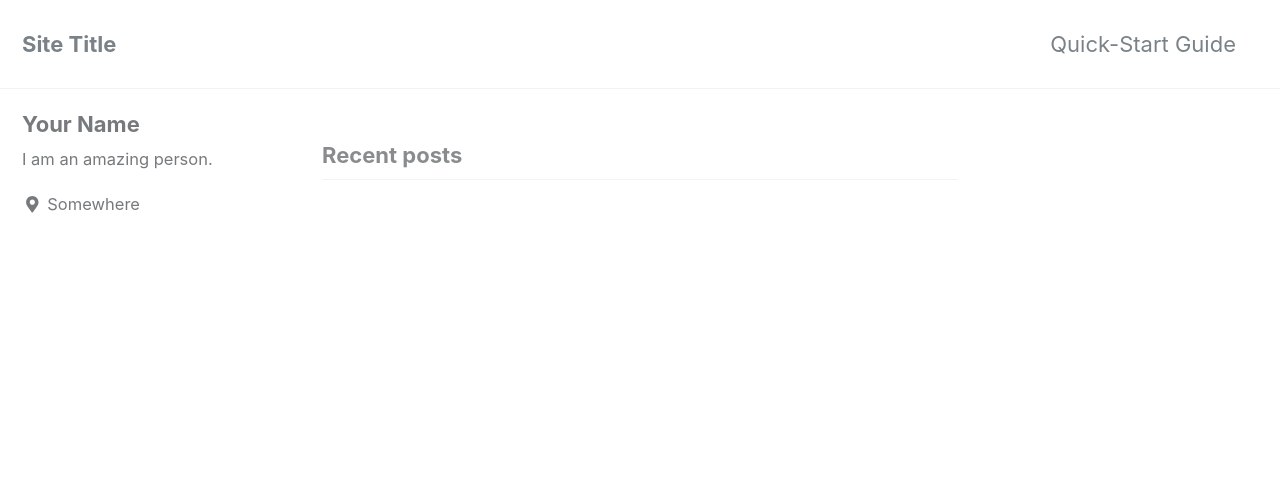
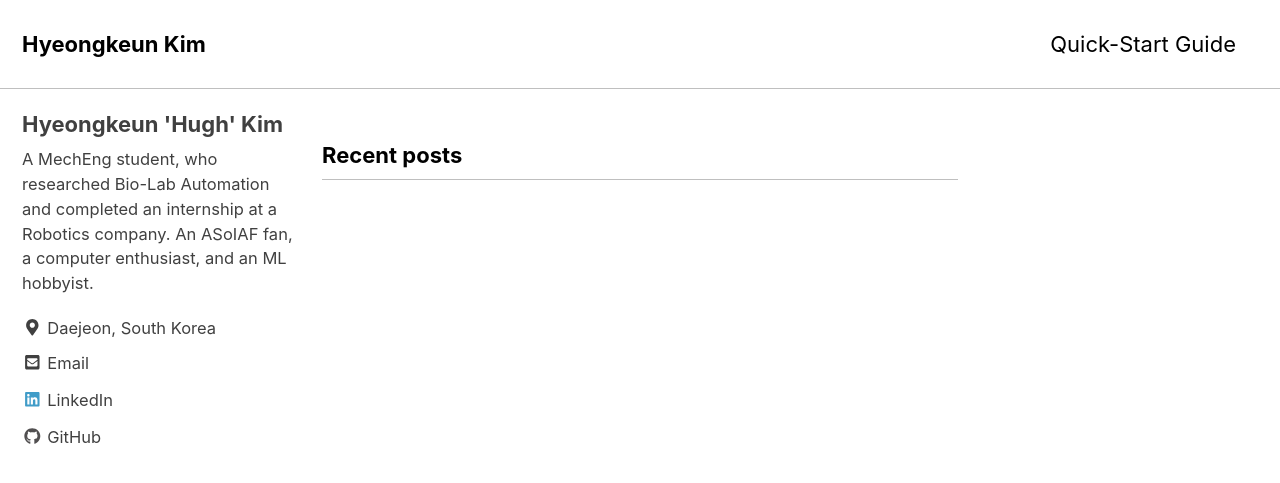
Before and after one commit to engiecat/engiecat.github.io, a Jekyll site: the page built from index.html, in a window 1280 px wide and 900 px high. Shown: the top 483 px of the window. Built offline with Jekyll 4.4.1, drawn with Linux system fonts in a browser that asks for light colours; nearby versions of some CDN libraries; the list of posts is cut into pages by our own code; some of the changed text lies outside the part shown.

Commit message:
test
test

```diff
--- a/_config.yml
+++ b/_config.yml
@@ -12,19 +12,19 @@
 
 # theme                  : "minimal-mistakes-jekyll"
 # remote_theme           : "mmistakes/minimal-mistakes"
-minimal_mistakes_skin    : "default" # "air", "aqua", "contrast", "dark", "dirt", "neon", "mint", "plum", "sunrise"
+minimal_mistakes_skin    : "contrast" # "air", "aqua", "contrast", "dark", "dirt", "neon", "mint", "plum", "sunrise", "default"
 
 # Site Settings
 locale                   : "en-US"
-title                    : "Site Title"
+title                    : "Hyeongkeun Kim"
 title_separator          : "-"
-name                     : "Your Name"
+name                     : "Hyeongkeun Kim"
 description              : "An amazing website."
 url                      : # the base hostname & protocol for your site e.g. "https://mmistakes.github.io"
 baseurl                  : # the subpath of your site, e.g. "/blog"
 repository               : # GitHub username/repo-name e.g. "mmistakes/minimal-mistakes"
 teaser                   : # path of fallback teaser image, e.g. "/assets/images/500x300.png"
-# breadcrumbs            : false # true, false (default)
+breadcrumbs            : true # true, false (default)
 words_per_minute         : 200
 comments:
   provider               : # false (default), "disqus", "discourse", "facebook", "google-plus", "staticman", "staticman_v2" "custom"
@@ -100,11 +100,11 @@ analytics:
 
 # Site Author
 author:
-  name             : "Your Name"
+  name             : "Hyeongkeun 'Hugh' Kim"
   avatar           : # path of avatar image, e.g. "/assets/images/bio-photo.jpg"
-  bio              : "I am an amazing person."
-  location         : "Somewhere"
-  email            :
+  bio              : "A MechEng student, who researched Bio-Lab Automation and completed an internship at a Robotics company. An ASoIAF fan, a computer enthusiast, and an ML hobbyist."
+  location         : "Daejeon, South Korea"
+  email            : engiecat3.14(at)gmail.com
   uri              :
   home             : # null (default), "absolute or relative url to link to author home"
   bitbucket        :
@@ -113,13 +113,13 @@ author:
   flickr           :
   facebook         :
   foursquare       :
-  github           :
+  github           : "http://github.com/engiecat"
   gitlab           :
   google_plus      :
   keybase          :
   instagram        :
   lastfm           :
-  linkedin         : # "john-doe-12345678" (the last part of your profile url, e.g. https://www.linkedin.com/in/john-doe-12345678)
+  linkedin         : "hyeongkeun-kim-95b81497" # "john-doe-12345678" (the last part of your profile url, e.g. https://www.linkedin.com/in/john-doe-12345678)
   pinterest        :
   soundcloud       :
   stackoverflow    : # "123456/username" (the last part of your profile url, e.g. https://stackoverflow.com/users/123456/username)
```
